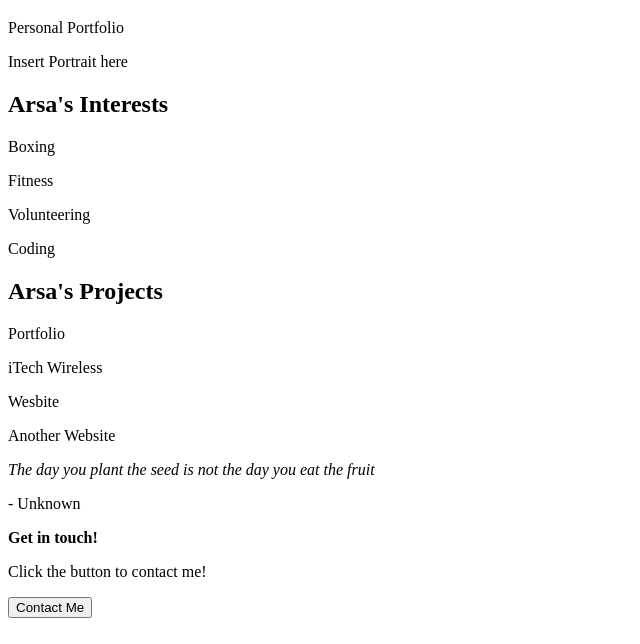
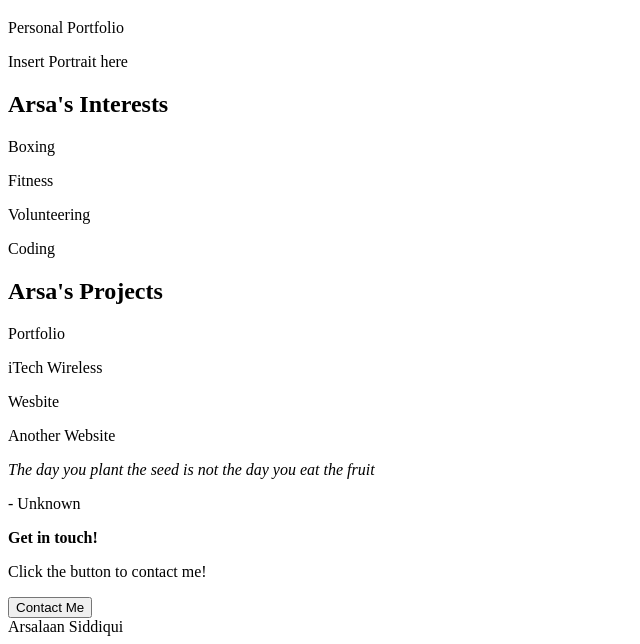
Before and after one commit to ArsalaanS/portfolio, a plain HTML site: page index.html in a window 1280 px wide. Shown: the part 165-809 px from the top of the page, without its empty margins (0-640 px from the left). Drawn offline with Linux system fonts and the light colour scheme.

Commit message:
add footer

```diff
--- a/index.html
+++ b/index.html
@@ -98,5 +98,7 @@
         </div>
     </div>
 
+    <footer>Arsalaan Siddiqui</footer>
+
 </body>
 </html>
```
